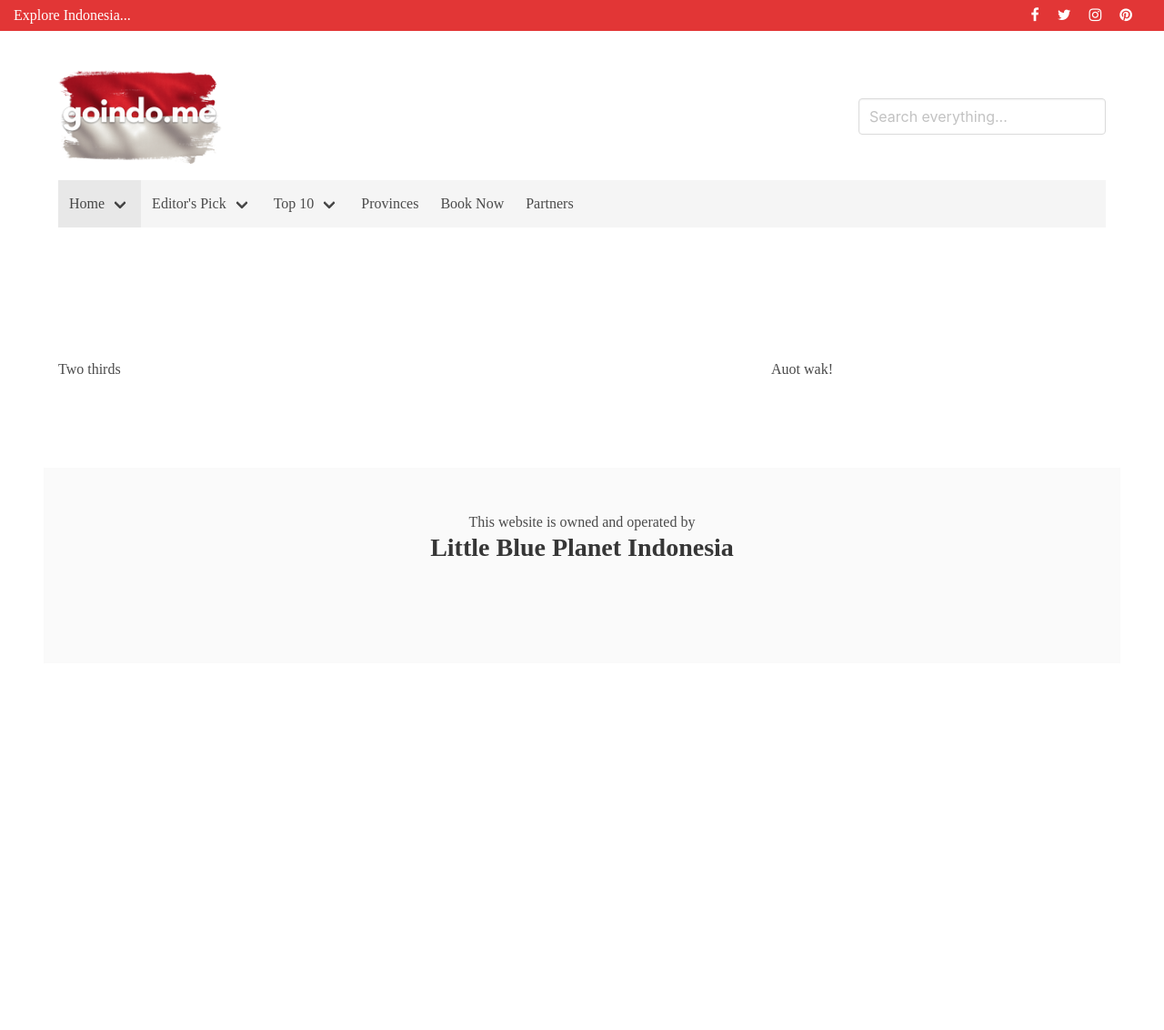
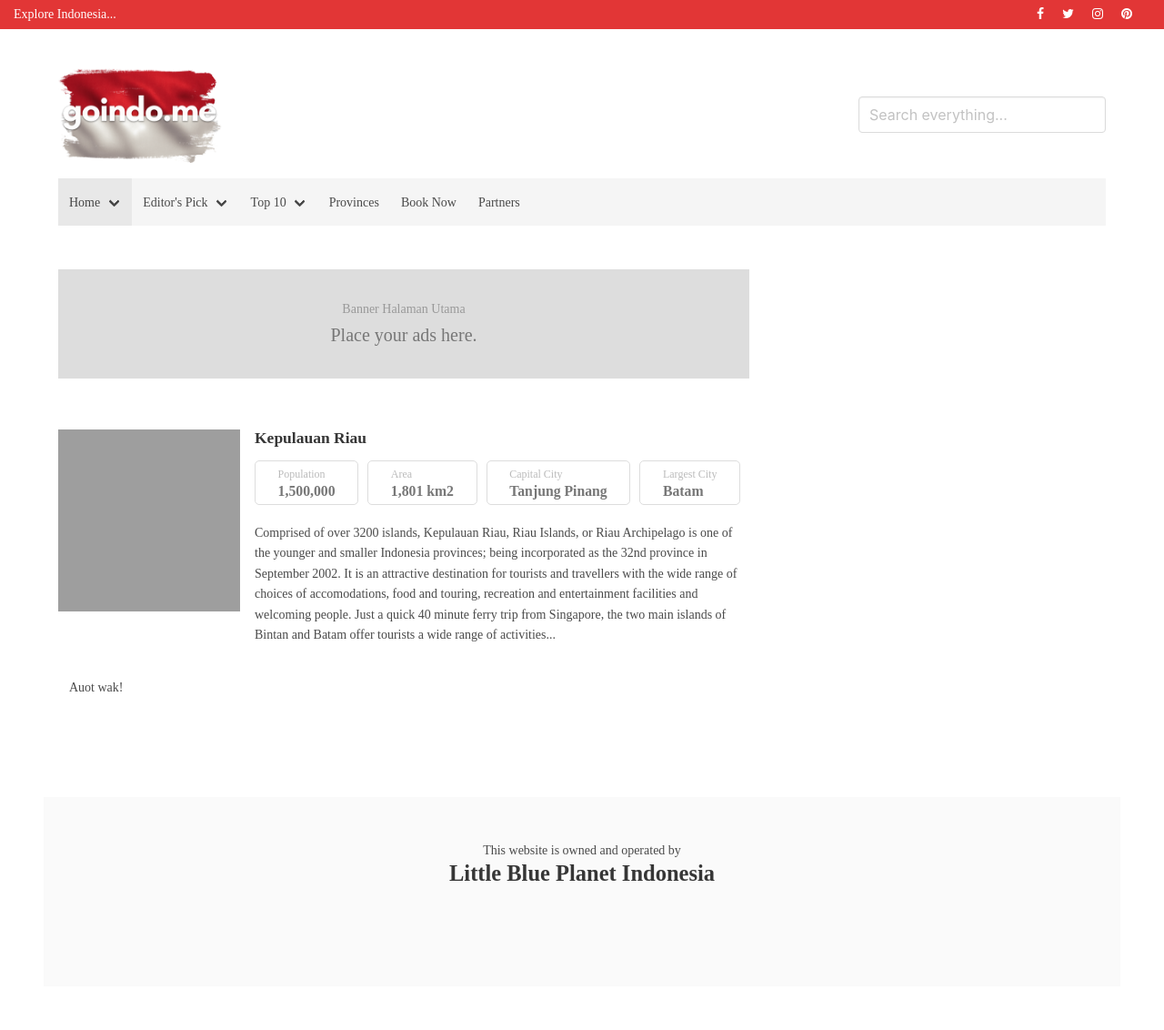
Before and after one commit to itujono/goindo.me, a PHP site: page / in a window 1280 px wide. Shown: the whole page at 91% size. Before the commit the page ends 611 px from the top, so only its background shows below. Run offline with PHP 8.4, Linux system fonts and the light colour scheme; some libraries are stand-ins or nearby versions; grey boxes are pictures that could not be loaded.

Commit message:
Head wak untuk Kepulauan Riau.

```diff
--- a/css/style.css
+++ b/css/style.css
@@ -1,5 +1,10 @@
 body, h1, h2, h3, h4, h5, h6 {
   font-family: 'Avenir Regular';
+}
+
+body {
+  font-size: 14px;
+  line-height: 1.6;
 }
 
 #navigation {
@@ -27,3 +32,58 @@ body, h1, h2, h3, h4, h5, h6 {
 .hero-section {
   min-height: 140px;
 }
+
+.ad-banner {
+  display: -webkit-box;
+  display: -webkit-flex;
+  display: -ms-flexbox;
+  display: flex;
+  -webkit-box-orient: vertical;
+  -webkit-box-direction: normal;
+  -webkit-flex-direction: column;
+  -ms-flex-direction: column;
+  flex-direction: column;
+  -webkit-box-pack: center;
+  -webkit-justify-content: center;
+  -ms-flex-pack: center;
+  justify-content: center;
+  -webkit-box-align: center;
+  -webkit-align-items: center;
+  -ms-flex-align: center;
+  align-items: center;
+  margin-bottom: 4em;
+  min-height: 120px;
+  background-color: #ddd;
+}
+
+.ad-banner p {
+  color: #999;
+  font-size: 14px;
+}
+
+.ad-banner h4 {
+  color: #777;
+  font-size: 20px;
+}
+
+.content .stats {
+  margin-bottom: 20px;
+}
+
+.content .stats p {
+  margin: 0;
+  font-size: 12px;
+  color: #bbb;
+}
+
+.content .stats h5 {
+  margin: 0;
+  color: #777;
+}
+
+.content .stats .level-item {
+  border: 1px solid #ddd;
+  padding: 5px 0;
+  border-radius: 5px;
+  margin-right: 10px;
+}
--- a/css/style.scss
+++ b/css/style.scss
@@ -3,6 +3,11 @@
 
 body, h1, h2, h3, h4, h5, h6 {
     font-family: 'Avenir Regular'
+}
+
+body {
+    font-size: 14px;
+    line-height: 1.6;
 }
 
 #navigation {
@@ -30,3 +35,40 @@ body, h1, h2, h3, h4, h5, h6 {
 .hero-section {
     min-height: 140px;
 }
+
+.ad-banner {
+    display: flex;
+    flex-direction: column;
+    justify-content: center;
+    align-items: center;
+    margin-bottom: 4em;
+    min-height: 120px;
+    background-color: #ddd;
+    p {
+        color: #999;
+        font-size: 14px;
+    }
+    h4 {
+        color: #777;
+        font-size: 20px;
+    }
+}
+
+.content .stats {
+    margin-bottom: 20px;
+    p {
+        margin: 0;
+        font-size: 12px;
+        color: #bbb;
+    }
+    h5 {
+        margin: 0;
+        color: #777;
+    }
+    .level-item {
+        border: 1px solid #ddd;
+        padding: 5px 0;
+        border-radius: 5px;
+        margin-right: 10px;
+    }
+}
--- a/index.html
+++ b/index.html
@@ -42,7 +42,6 @@
 
                     <div class="navbar-menu" id="navMenuTransparentExample">
                         <div class="navbar-start">
-
                             <div class="navbar-item has-dropdown is-hoverable">
                                 <a class="navbar-link is-active" href="#">
                                     Home
@@ -65,7 +64,6 @@
                                     </div>
                                 </div> <!-- navbar-dropdown is boxed kelar -->
                             </div> <!-- kelar Navbar-Item -->
-
                             <div class="navbar-item has-dropdown is-hoverable">
                                 <a class="navbar-link " href="#">
                                     Editor's Pick
@@ -119,20 +117,59 @@
                             <a class="navbar-item " href="#">Partners</a>
                         </div> <!-- Navbar-Start -->
                     </div>
+
                 </nav>
-
             </div> <!-- kelar Container Nav -->
-        </section>
-        <section class="section">
-            <div class="container">
-
-            </div>
         </section>
         <section class="section" id="main-content">
             <div class="container">
                 <div class="columns">
                     <div class="column is-two-thirds" id="main">
-                        Two thirds
+
+                        <div class="ad-banner">
+                            <p>Banner Halaman Utama</p>
+                            <h4>Place your ads here.</h4>
+                        </div>
+
+                        <div class="media">
+                            <figure class="media-left">
+                                <img src="http://unsplash.it/200x200" alt="Kepulauan Riau">
+                            </figure>
+                            <div class="media-content">
+                                <div class="content">
+                                    <h4><strong>Kepulauan Riau</strong></h4>
+                                    <div class="level stats">
+                                        <div class="level-item">
+                                            <div>
+                                                <p>Population</p>
+                                                <h5>1,500,000</h5>
+                                            </div>
+                                        </div>
+                                        <div class="level-item">
+                                            <div>
+                                                <p>Area</p>
+                                                <h5>1,801 km2</h5>
+                                            </div>
+                                        </div>
+                                        <div class="level-item">
+                                            <div>
+                                                <p>Capital City</p>
+                                                <h5>Tanjung Pinang</h5>
+                                            </div>
+                                        </div>
+                                        <div class="level-item">
+                                            <div>
+                                                <p>Largest City</p>
+                                                <h5>Batam</h5>
+                                            </div>
+                                        </div>
+                                        </div>
+                                    </div>
+                                    Comprised of over 3200 islands, Kepulauan Riau, Riau Islands, or Riau Archipelago is one of the younger and smaller Indonesia provinces; being incorporated as the 32nd province in September 2002. It is an attractive destination for tourists and travellers with the wide range of choices of accomodations, food and touring, recreation and entertainment facilities and welcoming people. Just a quick 40 minute ferry trip from Singapore, the two main islands of Bintan and Batam offer tourists a wide range of activities...
+                                </div>
+                            </div>
+                        </div>
+
                     </div>
                     <div class="column" id="sidebar">
                         Auot wak!
```
Also changed, not shown: 1 other file.
